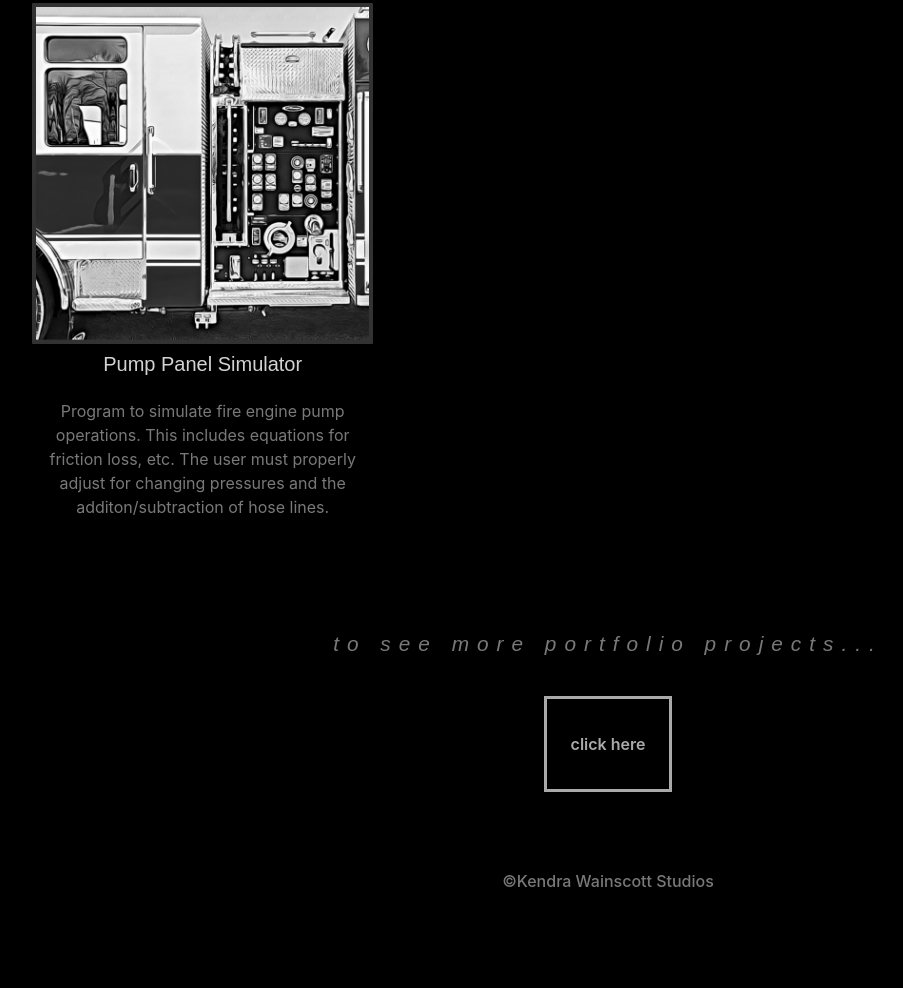
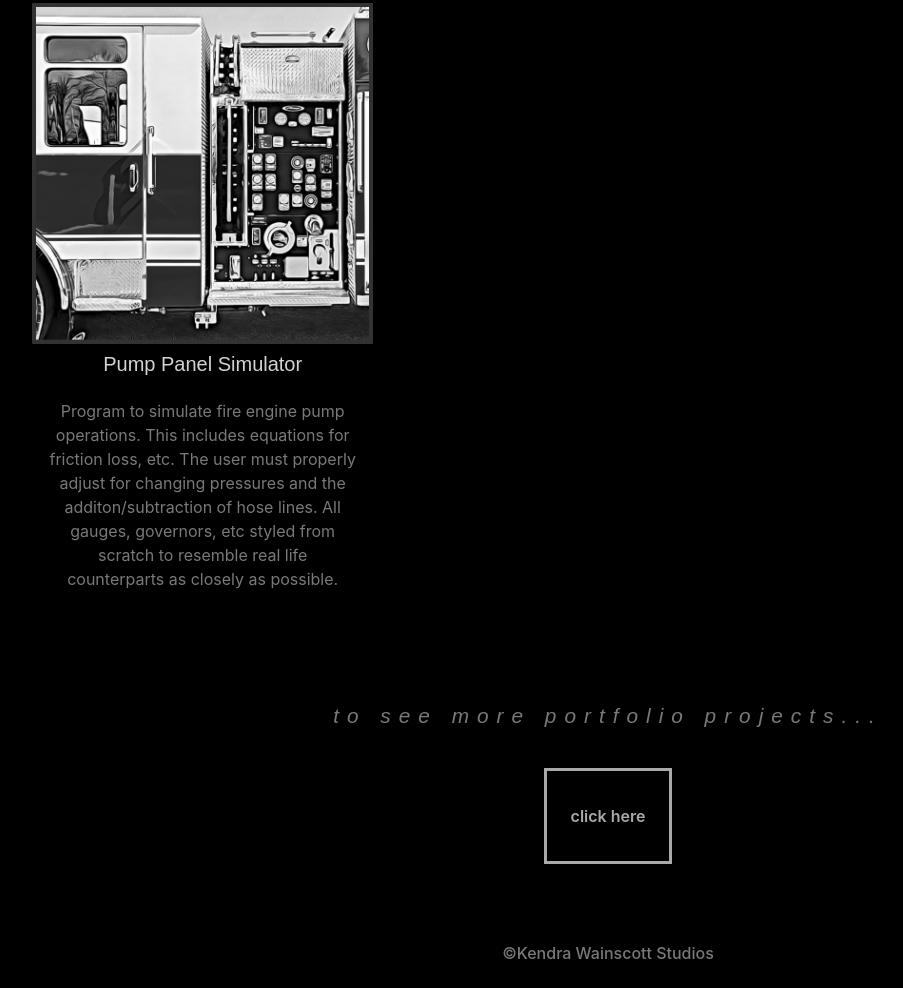
Before and after one commit to kfwainsc/kfwainsc.github.io, a plain HTML site: page index.html in a window 1280 px wide. Shown: the part 1134-2122 px from the top of the page, without its empty margins (32-935 px from the left). Before the commit the page ends 2050 px from the top, so only its background shows below. Drawn offline with nearby package versions, Linux system fonts and the light colour scheme.

Commit message:
version fix

```diff
--- a/index.html
+++ b/index.html
@@ -134,7 +134,8 @@
             <p>
               Program to simulate fire engine pump operations. This includes equations for friction
               loss, etc. The user must properly adjust for changing pressures and the
-              additon/subtraction of hose lines.
+              additon/subtraction of hose lines. All gauges, governors, etc styled from scratch to
+              resemble real life counterparts as closely as possible.
             </p>
           </div>
         </div>
```
